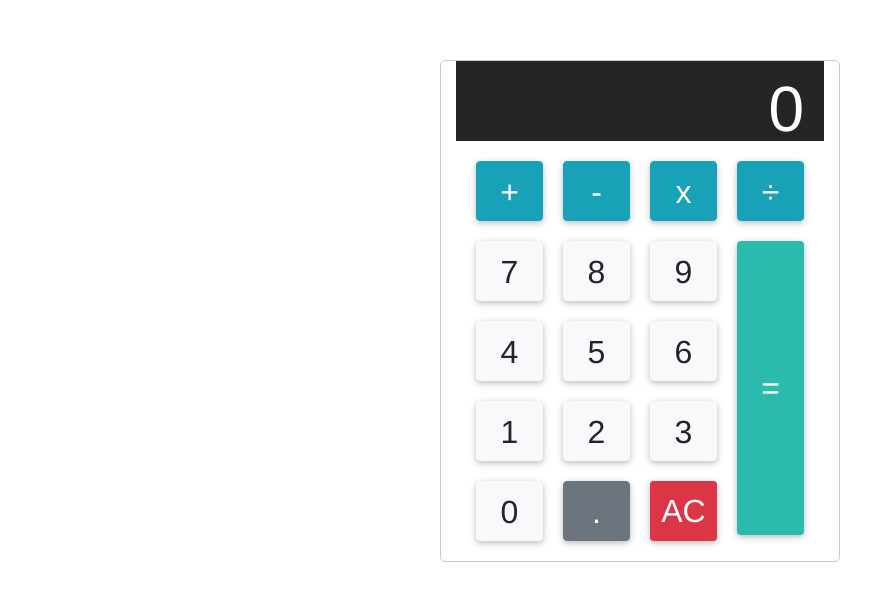
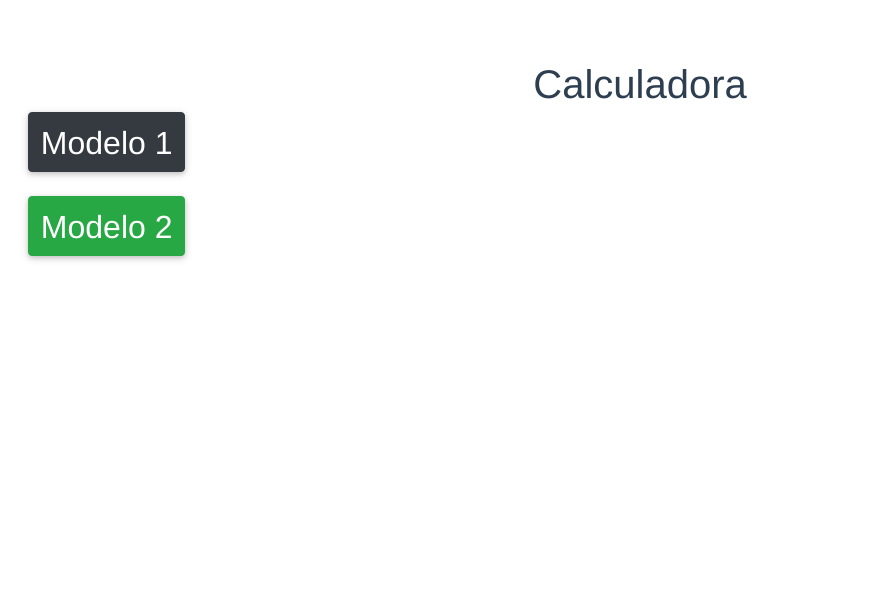
Before and after one commit to JocimarGalante/Calculadora-App-Vue, a Vue app: page / in a window 1280 px wide. Shown: the top 600 px of the page, without its empty margins (0-878 px from the left). Built offline with nearby package versions, Linux system fonts and the light colour scheme.

Commit message:
Adicionado dois modelos de calculadora

```diff
--- a/src/components/Calculadora.vue
+++ b/src/components/Calculadora.vue
@@ -1,105 +1,257 @@
 <template>
-  <div class="calculator card col col-sm col-md">
-    <div class="calculator-screen z-depth-1">{{valorCorrente || '0'}}</div>
+  <div>
+    <h1>Calculadora</h1>
+    <div class="col-2 my-1">
+      <button
+        v-on:click="mostrarCalculadora"
+        type="button"
+        class="btn btn-dark"
+      >
+        Modelo 1
+      </button>
+      <br />
+      <br />
+      <button v-on:click="mostrarModelo" type="button" class="btn btn-success">
+        Modelo 2
+      </button>
+    </div>
+    <div class="calculadora" v-if="mostrarNovo">
+      <div class="display">{{ valorCorrente || "0" }}</div>
+      <div v-on:click="limpar" class="botao">C</div>
+      <div v-on:click="sinal" class="botao">+/-</div>
+      <div v-on:click="porcentagem" class="botao">%</div>
+      <div v-on:click="dividir" class="botao operadores">÷</div>
+      <div v-on:click="juntarNumeros('7')" class="botao">7</div>
+      <div v-on:click="juntarNumeros('8')" class="botao">8</div>
+      <div v-on:click="juntarNumeros('9')" class="botao">9</div>
+      <div v-on:click="multiplicar" class="botao operadores">x</div>
+      <div v-on:click="juntarNumeros('4')" class="botao">4</div>
+      <div v-on:click="juntarNumeros('5')" class="botao">5</div>
+      <div v-on:click="juntarNumeros('6')" class="botao">6</div>
+      <div v-on:click="diminuir" class="botao operadores">-</div>
+      <div v-on:click="juntarNumeros('1')" class="botao">1</div>
+      <div v-on:click="juntarNumeros('2')" class="botao">2</div>
+      <div v-on:click="juntarNumeros('3')" class="botao">3</div>
+      <div v-on:click="somar" class="botao operadores">+</div>
+      <div v-on:click="juntarNumeros('0')" class="botao zero">0</div>
+      <div v-on:click="ponto" class="botao">.</div>
+      <div v-on:click="resultado" class="botao operadores">=</div>
+    </div>
+    <div class="calculator card col col-sm col-md" v-if="mostrar">
+      <div class="calculator-screen z-depth-1">{{ valorCorrente || "0" }}</div>
       <div class="calculator-keys">
+        <button type="button" class="operator btn btn-info" v-on:click="somar">
+          +
+        </button>
+        <button
+          type="button"
+          class="operator btn btn-info"
+          v-on:click="diminuir"
+        >
+          -
+        </button>
+        <button
+          type="button"
+          class="operator btn btn-info"
+          v-on:click="multiplicar"
+        >
+          x
+        </button>
+        <button
+          type="button"
+          class="operator btn btn-info"
+          v-on:click="dividir"
+        >
+          ÷
+        </button>
 
-      <button type="button" class="operator btn btn-info" v-on:click="somar">+</button>
-      <button type="button" class="operator btn btn-info" v-on:click="diminuir">-</button>
-      <button type="button" class="operator btn btn-info" v-on:click="multiplicar">x</button>
-      <button type="button" class="operator btn btn-info" v-on:click="dividir">÷</button>
+        <button
+          type="button"
+          value="7"
+          class="btn btn-light waves-effect"
+          v-on:click="juntarNumeros('7')"
+        >
+          7
+        </button>
+        <button
+          type="button"
+          value="8"
+          class="btn btn-light waves-effect"
+          v-on:click="juntarNumeros('8')"
+        >
+          8
+        </button>
+        <button
+          type="button"
+          value="9"
+          class="btn btn-light waves-effect"
+          v-on:click="juntarNumeros('9')"
+        >
+          9
+        </button>
 
-      <button type="button" value="7" class="btn btn-light waves-effect" v-on:click="juntarNumeros('7')">7</button>
-      <button type="button" value="8" class="btn btn-light waves-effect" v-on:click="juntarNumeros('8')">8</button>
-      <button type="button" value="9" class="btn btn-light waves-effect" v-on:click="juntarNumeros('9')">9</button>
+        <button
+          type="button"
+          value="4"
+          class="btn btn-light waves-effect"
+          v-on:click="juntarNumeros('4')"
+        >
+          4
+        </button>
+        <button
+          type="button"
+          value="5"
+          class="btn btn-light waves-effect"
+          v-on:click="juntarNumeros('5')"
+        >
+          5
+        </button>
+        <button
+          type="button"
+          value="6"
+          class="btn btn-light waves-effect"
+          v-on:click="juntarNumeros('6')"
+        >
+          6
+        </button>
 
+        <button
+          type="button"
+          value="1"
+          class="btn btn-light waves-effect"
+          v-on:click="juntarNumeros('1')"
+        >
+          1
+        </button>
+        <button
+          type="button"
+          value="2"
+          class="btn btn-light waves-effect"
+          v-on:click="juntarNumeros('2')"
+        >
+          2
+        </button>
+        <button
+          type="button"
+          value="3"
+          class="btn btn-light waves-effect"
+          v-on:click="juntarNumeros('3')"
+        >
+          3
+        </button>
 
-      <button type="button" value="4" class="btn btn-light waves-effect" v-on:click="juntarNumeros('4')">4</button>
-      <button type="button" value="5" class="btn btn-light waves-effect" v-on:click="juntarNumeros('5')">5</button>
-      <button type="button" value="6" class="btn btn-light waves-effect" v-on:click="juntarNumeros('6')">6</button>
+        <button
+          type="button"
+          value="0"
+          class="btn btn-light waves-effect"
+          v-on:click="juntarNumeros('0')"
+        >
+          0
+        </button>
+        <button
+          type="button"
+          class="decimal function btn btn-secondary"
+          v-on:click="ponto"
+        >
+          .
+        </button>
+        <button
+          type="button"
+          class="all-clear function btn btn-danger btn-sm"
+          v-on:click="limpar"
+        >
+          AC
+        </button>
 
-
-      <button type="button" value="1" class="btn btn-light waves-effect" v-on:click="juntarNumeros('1')">1</button>
-      <button type="button" value="2" class="btn btn-light waves-effect" v-on:click="juntarNumeros('2')">2</button>
-      <button type="button" value="3" class="btn btn-light waves-effect" v-on:click="juntarNumeros('3')">3</button>
-
-
-      <button type="button" value="0" class="btn btn-light waves-effect" v-on:click="juntarNumeros('0')">0</button>
-      <button type="button" class="decimal function btn btn-secondary" v-on:click="ponto">.</button>
-      <button type="button" class="all-clear function btn btn-danger btn-sm" v-on:click="limpar">AC</button>
-
-      <button type="button" class="equal-sign operator btn btn-default" v-on:click="resultado">=</button>
-
+        <button
+          type="button"
+          class="equal-sign operator btn btn-default"
+          v-on:click="resultado"
+        >
+          =
+        </button>
+      </div>
     </div>
   </div>
 </template>
 
 <script>
 export default {
-  data(){
-    return{
-      valorCorrente: '',
-      valorSoma: '+',
-      valorDiminui: '-',
-      valorMultiplicar: 'x',
-      valorDividir: '÷',
+  data() {
+    return {
+      valorCorrente: "",
+      valorSoma: "+",
+      valorDiminui: "-",
+      valorMultiplicar: "x",
+      valorDividir: "÷",
       numeroAnterior: null,
       operador: null,
       operadorClicado: false,
+      mostrar: false,
+      mostrarNovo: false,
     };
   },
-  methods:{
-    limpar(){
-      this.valorCorrente = '';
+  methods: {
+    mostrarCalculadora() {
+      this.mostrar = true;
+      this.mostrarNovo = false;
     },
-    sinal(){
-      this.valorCorrente = this.valorCorrente.charAt(0) === '-'
+    mostrarModelo() {
+      this.mostrarNovo = true;
+      this.mostrar = false;
+    },
+    limpar() {
+      this.valorCorrente = "";
+    },
+    sinal() {
+      this.valorCorrente =
+        this.valorCorrente.charAt(0) === "-"
           ? this.valorCorrente.slice(1)
           : `-${this.valorCorrente}`;
     },
-    porcentagem(){
-      this.valorCorrente = `${parseFloat(this.valorCorrente)/100}`;
+    porcentagem() {
+      this.valorCorrente = `${parseFloat(this.valorCorrente) / 100}`;
     },
-    juntarNumeros(numero){
-      if(this.operadorClicado){
-        this.valorCorrente = '';
+    juntarNumeros(numero) {
+      if (this.operadorClicado) {
+        this.valorCorrente = "";
         this.operadorClicado = false;
       }
       this.valorCorrente = `${this.valorCorrente}${numero}`;
     },
-    ponto(){
-      if(this.valorCorrente.indexOf('.') === -1){
-        this.juntarNumeros('.');
+    ponto() {
+      if (this.valorCorrente.indexOf(".") === -1) {
+        this.juntarNumeros(".");
       }
     },
-    setarValor(){
+    setarValor() {
       this.numeroAnterior = this.valorCorrente;
       this.operadorClicado = true;
     },
-    resultado(){
+    resultado() {
       this.valorCorrente = `${this.operador(
         parseFloat(this.numeroAnterior),
-        parseFloat(this.valorCorrente),
+        parseFloat(this.valorCorrente)
       )}`;
       this.numeroAnterior = null;
     },
-    dividir(){
+    dividir() {
       this.operador = (num1, num2) => num1 / num2;
       this.setarValor();
     },
-    multiplicar(){
+    multiplicar() {
       this.operador = (num1, num2) => num1 * num2;
       this.setarValor();
     },
-    diminuir(){
+    diminuir() {
       this.operador = (num1, num2) => num1 - num2;
       this.setarValor();
     },
-    somar(){
+    somar() {
       this.operador = (num1, num2) => num1 + num2;
       this.setarValor();
-    }
-  }
-
+    },
+  },
 };
 </script>
 
@@ -142,19 +294,19 @@ export default {
 
 button {
   height: 60px;
-      font-size: 2rem!important;
+  font-size: 2rem !important;
 }
 
 .equal-sign {
   height: 98%;
   grid-area: 2 / 4 / 6 / 5;
-      background-color: #2bbbad!important;
+  background-color: #2bbbad !important;
   color: #fff;
 }
 .equal-sign:hover {
   height: 98%;
   grid-area: 2 / 4 / 6 / 5;
-      background-color: #269e92!important;
+  background-color: #269e92 !important;
   color: #fff;
 }
 
@@ -164,14 +316,38 @@ export default {
   grid-gap: 20px;
   padding: 20px;
 }
-.display{
+.display {
   grid-column: 1 / 5;
   background-color: #333;
   color: white;
 }
-.btn{
-  box-shadow: 0 2px 5px 0 rgba(0,0,0,.16), 0 2px 10px 0 rgba(0,0,0,.12);
+.btn {
+  box-shadow: 0 2px 5px 0 rgba(0, 0, 0, 0.16), 0 2px 10px 0 rgba(0, 0, 0, 0.12);
   /* padding: .84rem 2.14rem; */
 }
-
+.display {
+  grid-column: 1 / 5;
+  background-color: #333;
+  color: white;
+}
+.zero {
+  grid-column: 1 / 3;
+}
+.botao {
+  background-color: #f2f2f2;
+  border: 1px solid #999;
+  cursor: pointer;
+}
+.operadores {
+  background-color: orange;
+  color: white;
+}
+.calculadora {
+  margin: 0 auto;
+  width: 350px;
+  display: grid;
+  grid-template-columns: repeat(4, 1fr);
+  grid-auto-rows: minmax(50px, auto);
+  font-size: 40px;
+}
 </style>
```
Lines whose indentation alone changed are shown as unchanged.
